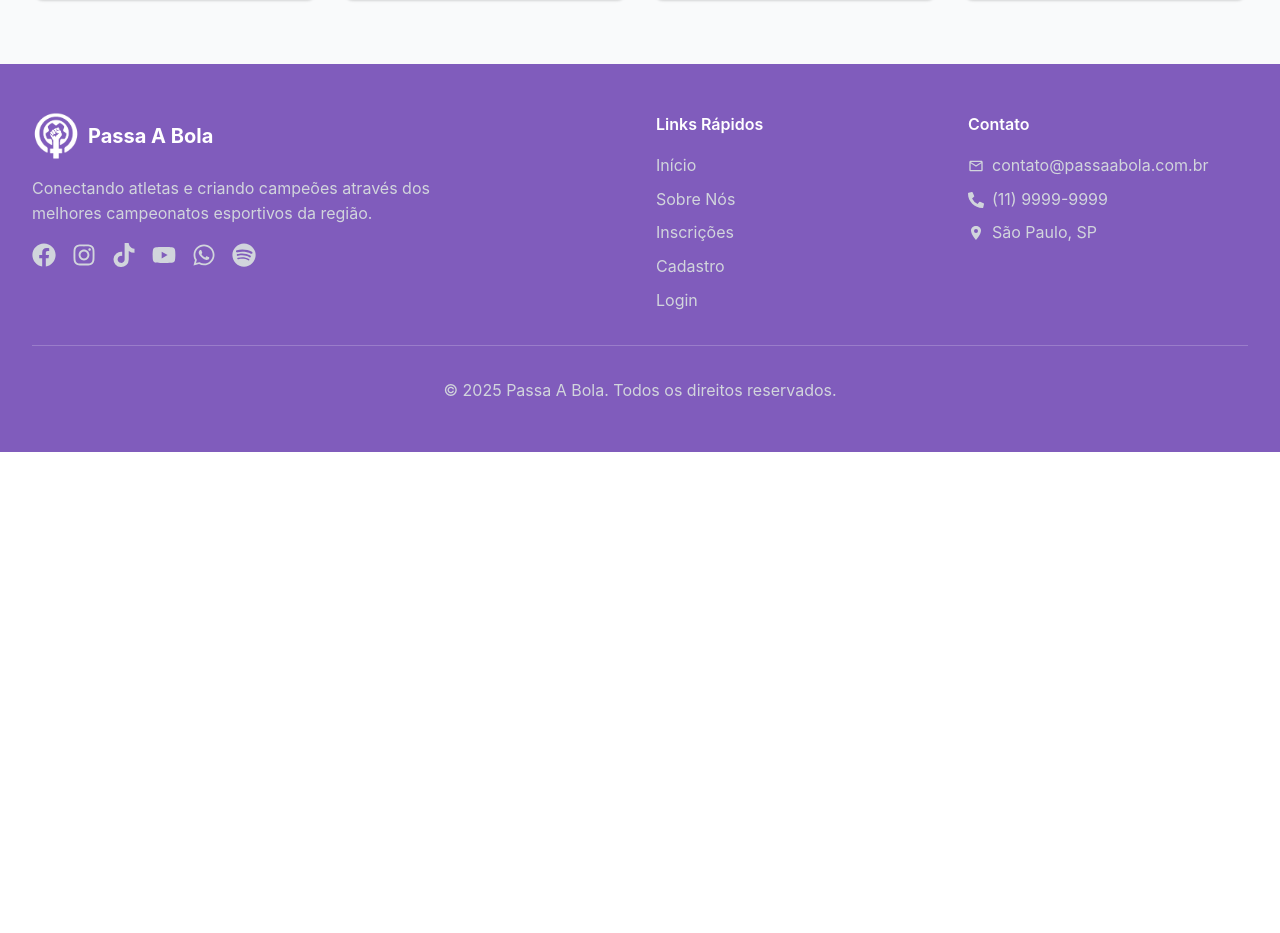
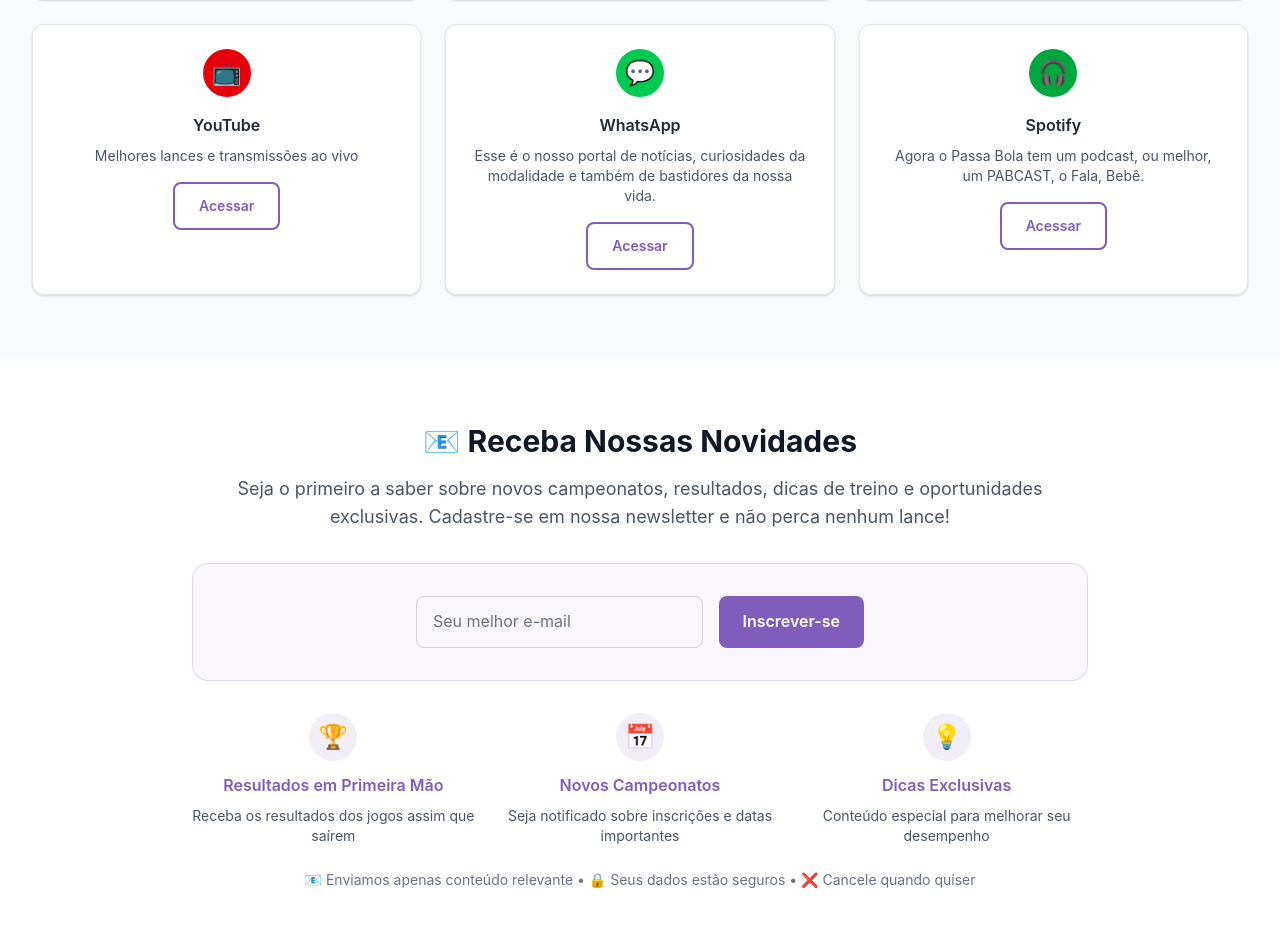
Before and after one commit to pedrofaleirosss/portal-passa-a-bola, a React (Vite) app in the folder frontend/: page / in a window 1280 px wide. Shown: the part 1719-2652 px from the top of the page. Before the commit the page ends 2171 px from the top, so only its background shows below. Built offline with nearby package versions, Linux system fonts and the light colour scheme.

Commit message:
adicionando newsletter e novos links

```diff
--- a/frontend/src/pages/HomePage.jsx
+++ b/frontend/src/pages/HomePage.jsx
@@ -40,24 +40,44 @@
       icon: "📘",
       cor: "bg-blue-600",
       descricao: "Acompanhe nossos eventos e interaja com a comunidade",
+      link: "https://www.facebook.com/oficialpassaabola/?locale=pt_BR",
     },
     {
       nome: "Instagram",
       icon: "📷",
       cor: "bg-gradient-to-br from-purple-600 to-pink-600",
       descricao: "Fotos e stories dos melhores momentos",
+      link: "https://www.instagram.com/passaabola",
     },
     {
-      nome: "Twitter",
-      icon: "🐦",
-      cor: "bg-blue-400",
-      descricao: "Resultados em tempo real e atualizações",
+      nome: "TikTok",
+      icon: "🎵",
+      cor: "bg-black",
+      descricao: "Mulheres no futebol e um pouco da nossa vida 🤪",
+      link: "https://www.tiktok.com/@passabola",
     },
     {
       nome: "YouTube",
       icon: "📺",
       cor: "bg-red-600",
       descricao: "Melhores lances e transmissões ao vivo",
+      link: "https://www.youtube.com/@passabola",
+    },
+    {
+      nome: "WhatsApp",
+      icon: "💬",
+      cor: "bg-green-500",
+      descricao:
+        "Esse é o nosso portal de notícias, curiosidades da modalidade e também de bastidores da nossa vida.",
+      link: "https://www.whatsapp.com/channel/0029Vavm10347XeEyTTNi91i",
+    },
+    {
+      nome: "Spotify",
+      icon: "🎧",
+      cor: "bg-green-600",
+      descricao:
+        "Agora o Passa Bola tem um podcast, ou melhor, um PABCAST, o Fala, Bebê.",
+      link: "https://open.spotify.com/show/18H1ysI9zyDIRahuCnZGQr?si=32d5583dfaa84544",
     },
   ];
 
@@ -168,7 +188,7 @@
             </p>
           </div>
 
-          <div className="grid grid-cols-1 md:grid-cols-2 lg:grid-cols-4 gap-6">
+          <div className="grid grid-cols-1 md:grid-cols-3 lg:grid-cols-3 gap-6">
             {redesSociais.map((rede) => (
               <div key={rede.nome} className="card text-center">
                 <div
@@ -179,10 +199,84 @@
                 <h3 className="font-semibold mb-2">{rede.nome}</h3>
                 <p className="text-sm text-gray-600 mb-4">{rede.descricao}</p>
                 <button className="btn-secondary text-sm">
-                  {rede.nome === "YouTube" ? "Inscrever" : "Seguir"}
+                  <a href={rede.link}>Acessar</a>
                 </button>
               </div>
             ))}
+          </div>
+        </div>
+      </section>
+
+      {/* Newsletter Section */}
+      <section className="py-16 bg-white">
+        <div className="container">
+          <div className="max-w-4xl mx-auto text-center">
+            <h2 className="text-3xl font-bold mb-4 text-gray-900">
+              📧 Receba Nossas Novidades
+            </h2>
+            <p className="text-gray-600 mb-8 text-lg">
+              Seja o primeiro a saber sobre novos campeonatos, resultados, dicas
+              de treino e oportunidades exclusivas. Cadastre-se em nossa
+              newsletter e não perca nenhum lance!
+            </p>
+
+            <div className="bg-primary/5 border border-primary/20 rounded-2xl p-8 mb-8">
+              <form className="flex flex-col sm:flex-row gap-4 max-w-md mx-auto">
+                <input
+                  type="email"
+                  placeholder="Seu melhor e-mail"
+                  className="flex-1 px-4 py-3 rounded-lg border border-gray-300 text-gray-900 placeholder-gray-500 focus:outline-none focus:ring-2 focus:ring-primary focus:border-primary"
+                  required
+                />
+                <button
+                  type="submit"
+                  className="px-6 py-3 bg-primary text-white font-semibold rounded-lg hover:bg-primary/90 transition-colors"
+                >
+                  Inscrever-se
+                </button>
+              </form>
+            </div>
+
+            <div className="grid grid-cols-1 md:grid-cols-3 gap-6 text-center">
+              <div className="flex flex-col items-center">
+                <div className="w-12 h-12 bg-primary/10 rounded-full flex items-center justify-center mb-3">
+                  <span className="text-2xl">🏆</span>
+                </div>
+                <h3 className="font-semibold mb-2 text-primary">
+                  Resultados em Primeira Mão
+                </h3>
+                <p className="text-gray-600 text-sm">
+                  Receba os resultados dos jogos assim que saírem
+                </p>
+              </div>
+              <div className="flex flex-col items-center">
+                <div className="w-12 h-12 bg-primary/10 rounded-full flex items-center justify-center mb-3">
+                  <span className="text-2xl">📅</span>
+                </div>
+                <h3 className="font-semibold mb-2 text-primary">
+                  Novos Campeonatos
+                </h3>
+                <p className="text-gray-600 text-sm">
+                  Seja notificado sobre inscrições e datas importantes
+                </p>
+              </div>
+              <div className="flex flex-col items-center">
+                <div className="w-12 h-12 bg-primary/10 rounded-full flex items-center justify-center mb-3">
+                  <span className="text-2xl">💡</span>
+                </div>
+                <h3 className="font-semibold mb-2 text-primary">
+                  Dicas Exclusivas
+                </h3>
+                <p className="text-gray-600 text-sm">
+                  Conteúdo especial para melhorar seu desempenho
+                </p>
+              </div>
+            </div>
+
+            <p className="text-gray-500 text-sm mt-6">
+              📧 Enviamos apenas conteúdo relevante • 🔒 Seus dados estão
+              seguros • ❌ Cancele quando quiser
+            </p>
           </div>
         </div>
       </section>
```
